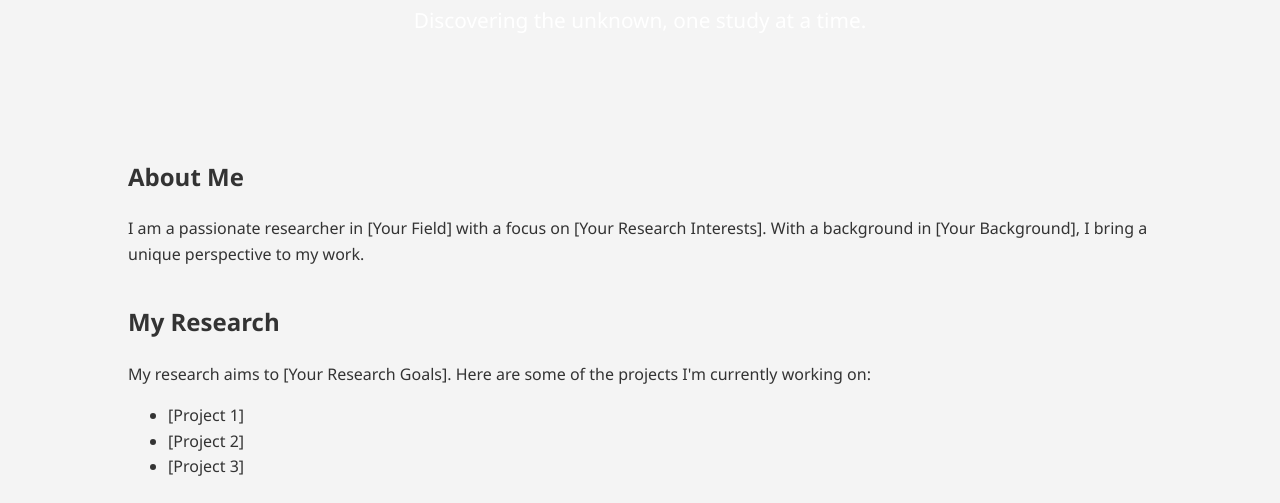
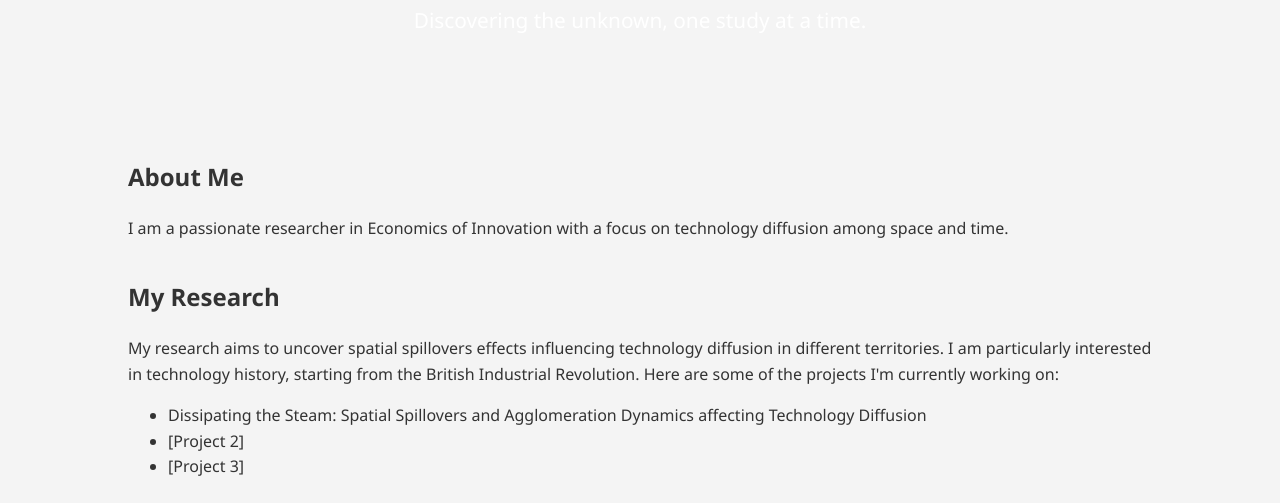
Before and after one commit to sarasavini/sarasavini.github.io, a plain HTML site: page index.html in a window 1280 px wide. Shown: the part 297-800 px from the top of the page. Drawn offline with Linux system fonts and the light colour scheme.

Commit message:
Update index.html

```diff
--- a/index.html
+++ b/index.html
@@ -3,7 +3,7 @@
 <head>
     <meta charset="UTF-8">
     <meta name="viewport" content="width=device-width, initial-scale=1.0">
-    <title>Your Name - Researcher</title>
+    <title>Sara Savini - PhD Candidate</title>
     <style>
         body {
             font-family: 'Segoe UI', Tahoma, Geneva, Verdana, sans-serif;
@@ -102,21 +102,21 @@
 
     <section class="banner">
         <div class="container">
-            <h1>Welcome to My Research Page</h1>
+            <h1>Welcome to My Research Page!</h1>
             <p>Discovering the unknown, one study at a time.</p>
         </div>
     </section>
 
     <section class="container" id="about">
         <h2>About Me</h2>
-        <p>I am a passionate researcher in [Your Field] with a focus on [Your Research Interests]. With a background in [Your Background], I bring a unique perspective to my work.</p>
+        <p>I am a passionate researcher in Economics of Innovation with a focus on technology diffusion among space and time.</p>
     </section>
 
     <section class="container" id="research">
         <h2>My Research</h2>
-        <p>My research aims to [Your Research Goals]. Here are some of the projects I'm currently working on:</p>
+        <p>My research aims to uncover spatial spillovers effects influencing technology diffusion in different territories. I am particularly interested in technology history, starting from the British Industrial Revolution. Here are some of the projects I'm currently working on:</p>
         <ul>
-            <li>[Project 1]</li>
+            <li>Dissipating the Steam: Spatial Spillovers and Agglomeration Dynamics affecting Technology Diffusion</li>
             <li>[Project 2]</li>
             <li>[Project 3]</li>
         </ul>
```
